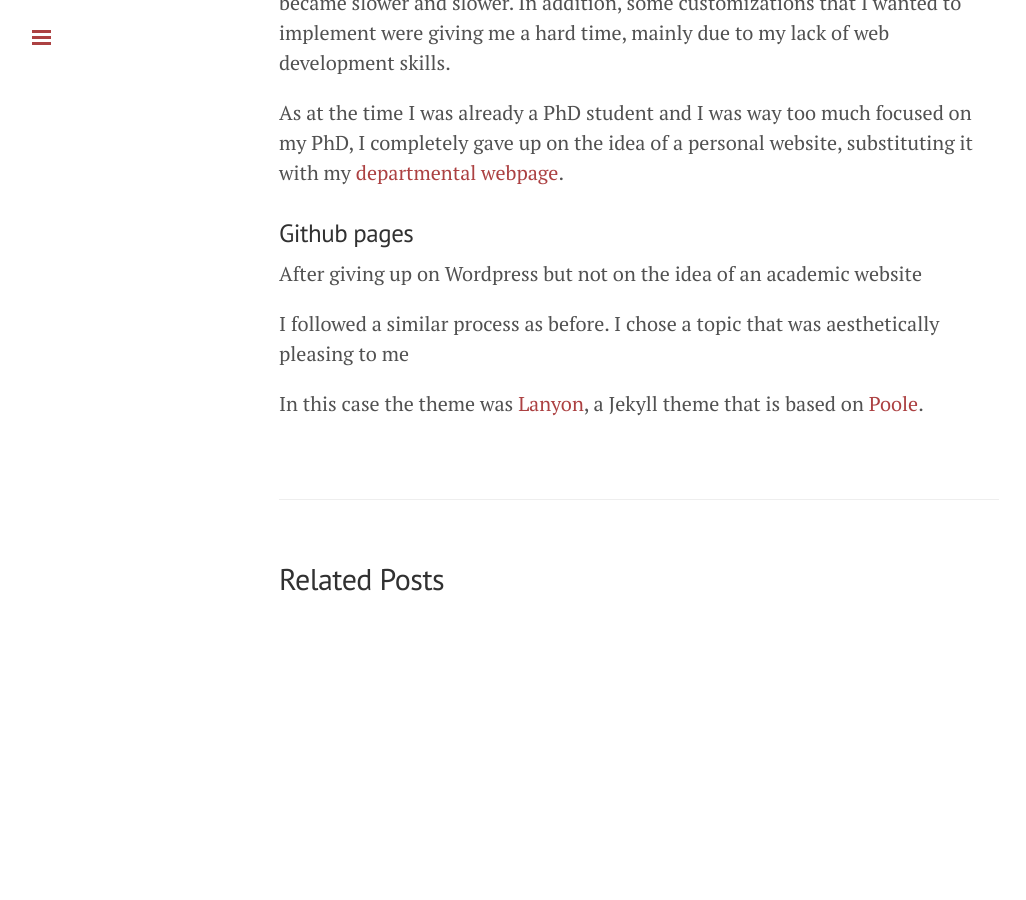
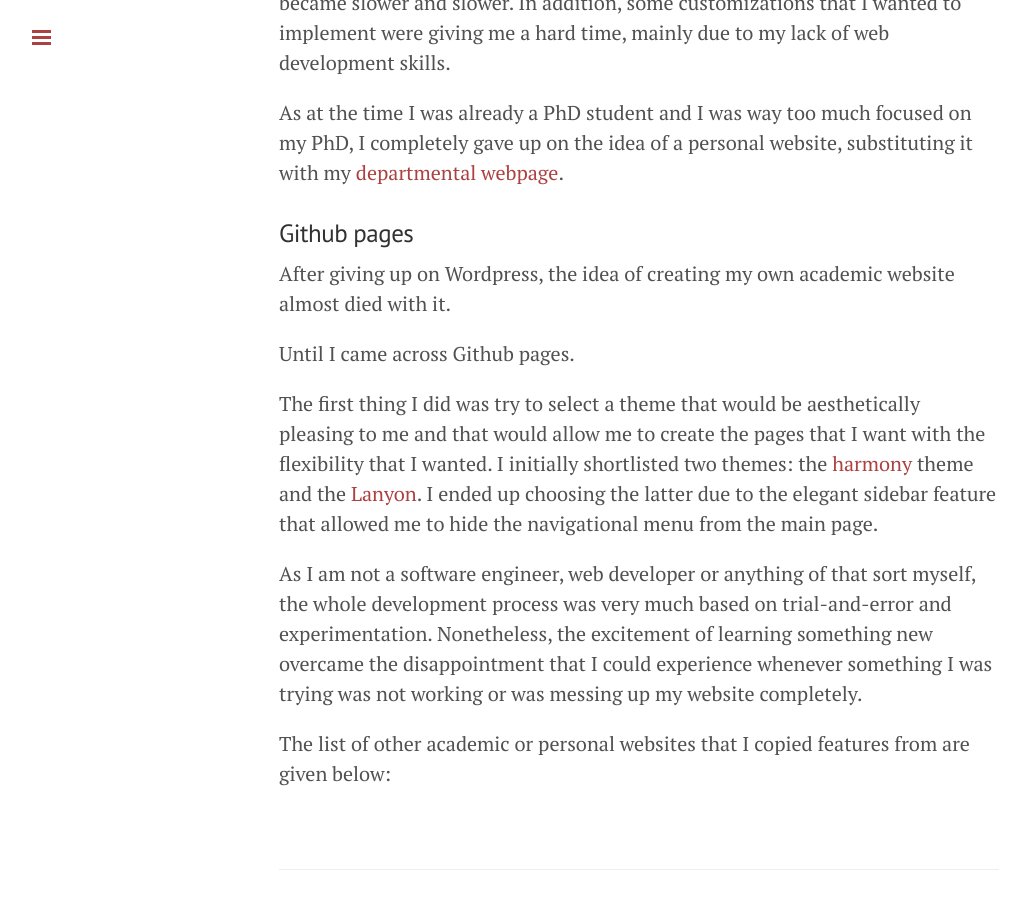
Before and after one commit to gmavrom33/gmavrom.github.io, a Jekyll site: the page built from _posts/2015-05-01-this-website.md, in a window 1280 px wide and 900 px high, scrolled down 1983 px. Shown: the whole window, without its empty margins (1-1027 px from the left). Built offline with Jekyll 4.4.1, drawn with Linux system fonts in a browser that asks for light colours; nearby versions of some CDN libraries; before the commit the page ends 2641 px from its top, so only the background shows below that.

Commit message:
Update 2015-05-01-this-website.md

```diff
--- a/_posts/2015-05-01-this-website.md
+++ b/_posts/2015-05-01-this-website.md
@@ -37,8 +37,12 @@
 
 ### Github pages
 
-After giving up on Wordpress but not on the idea of an academic website
+After giving up on Wordpress, the idea of creating my own academic website almost died with it.
 
-I followed a similar process as before. I chose a topic that was aesthetically pleasing to me
+Until I came across Github pages.
 
-In this case the theme was [Lanyon](https://github.com/poole/lanyon), a Jekyll theme that is based on [Poole](http://getpoole.com/).
+The first thing I did was try to select a theme that would be aesthetically pleasing to me and that would allow me to create the pages that I want with the flexibility that I wanted. I initially shortlisted two themes: the [harmony](https://github.com/gayanvirajith/harmony) theme and the [Lanyon](https://github.com/poole/lanyon). I ended up choosing the latter due to the elegant sidebar feature that allowed me to hide the navigational menu from the main page.
+
+As I am not a software engineer, web developer or anything of that sort myself, the whole development process was very much based on trial-and-error and experimentation. Nonetheless, the excitement of learning something new overcame the disappointment that I could experience whenever something I was trying was not working or was messing up my website completely.
+
+The list of other academic or personal websites that I copied features from are given below:
```
